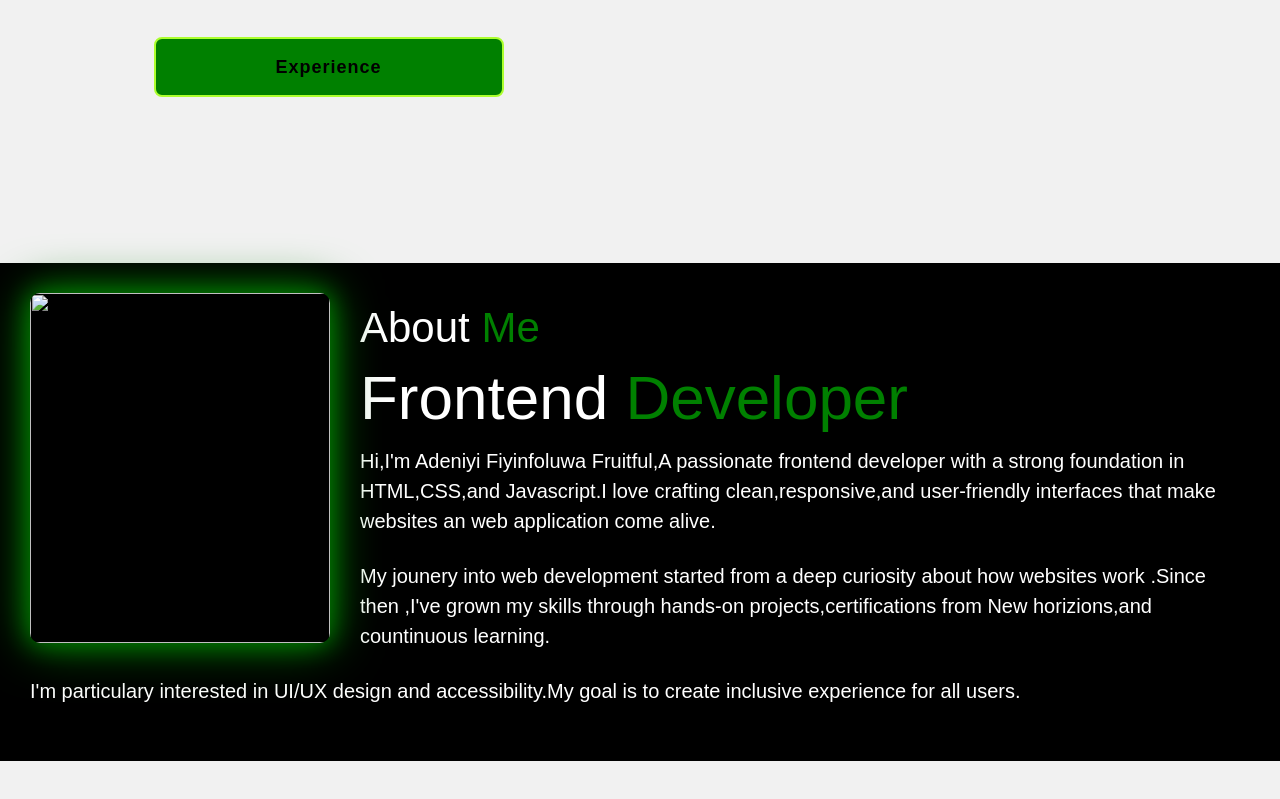
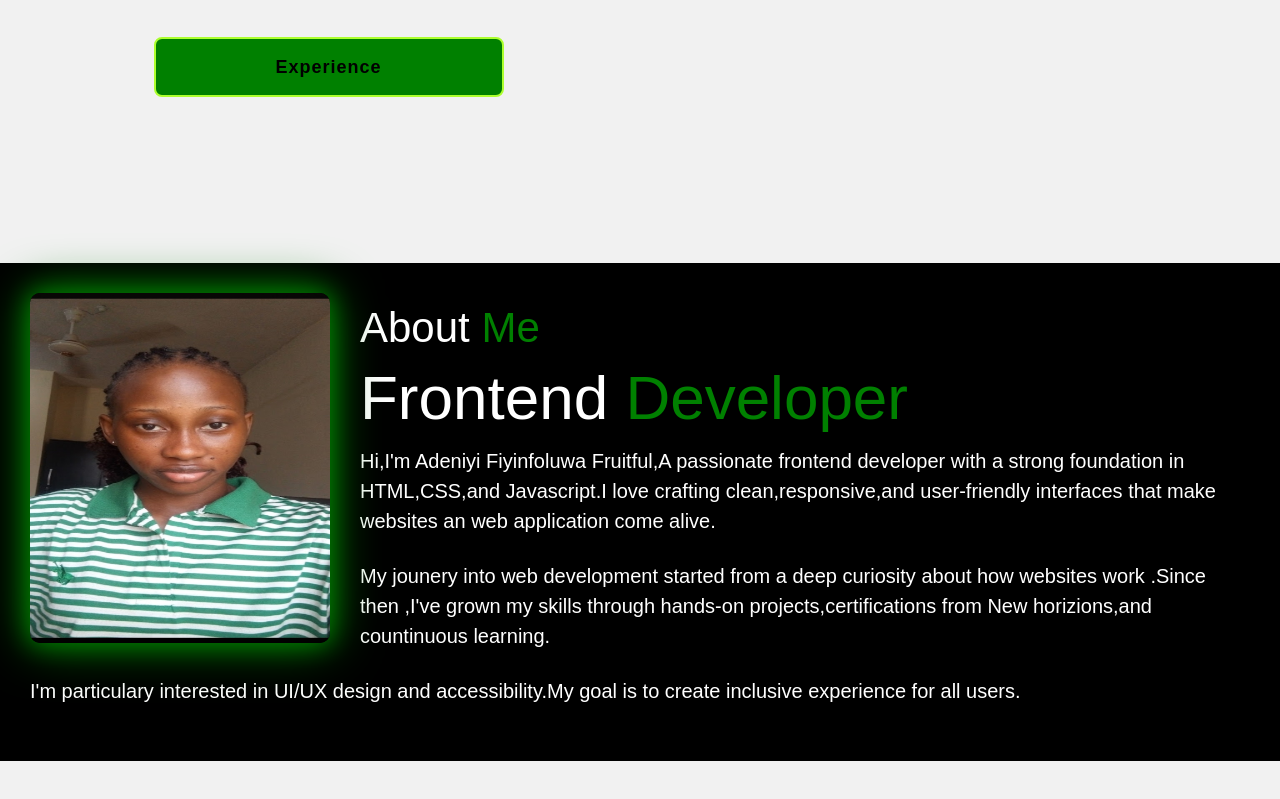
Before and after one commit to fiyin-foluwas/fiyinfoluwa-s-portfolio, a plain HTML site: page index.html in a window 1280 px wide. Shown: the part 537-1336 px from the top of the page. Drawn offline with nearby package versions, Linux system fonts and the light colour scheme.

Commit message:
Update index.html

```diff
--- a/index.html
+++ b/index.html
@@ -76,7 +76,7 @@
     </section>
 
     <section id="about">
-      <div class="about-img"><img src="images.jpg/Screenshot_20250524-175712~2.jpg" alt="" /></div>
+      <div class="about-img"><img src="Screenshot_20250524-175712~2.jpg" alt="" /></div>
 
       <div class="about-content">
         <h2 class="heading">About<span> Me</span></h2>
```
